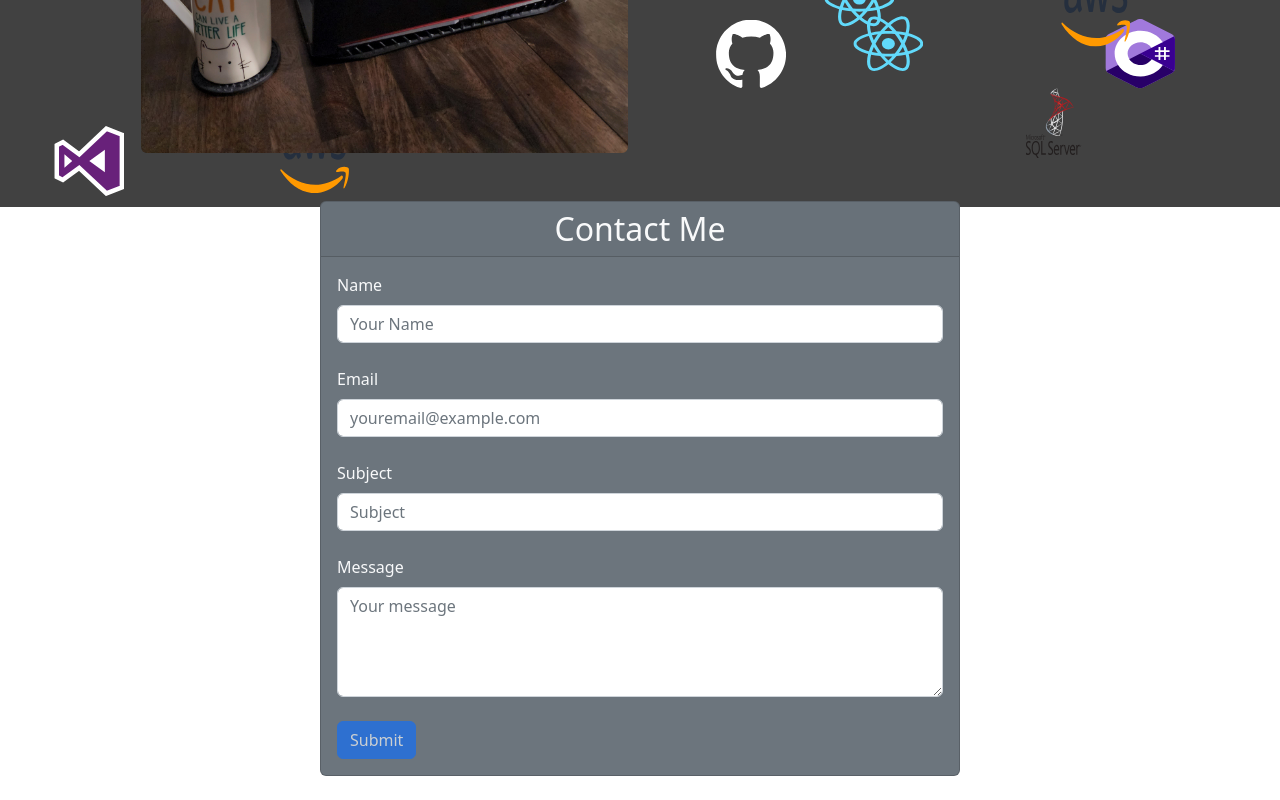
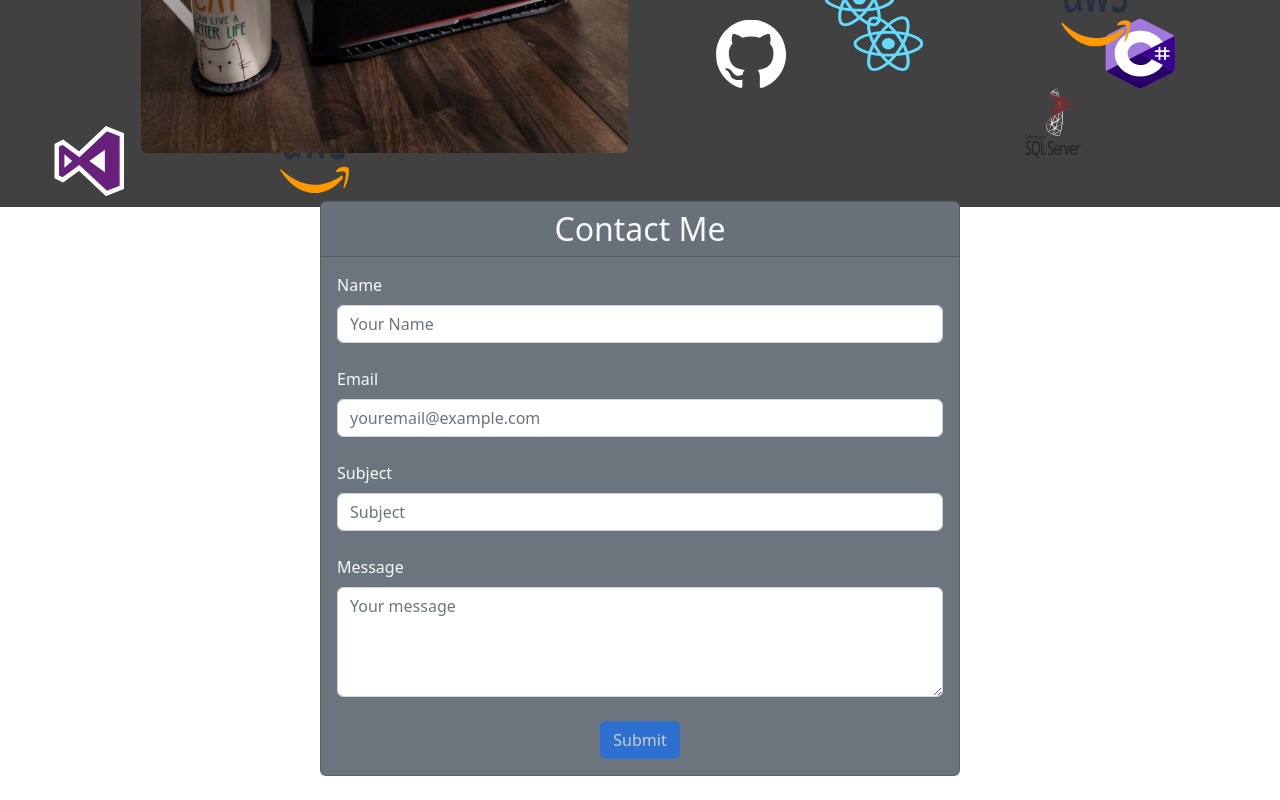
Before and after one commit to bcaesar42/bryancaesar-dot-com, a React (Create React App) app: page / in a window 1280 px wide. Shown: the part 593-1393 px from the top of the page. Built offline with nearby package versions, Linux system fonts and the light colour scheme.

Commit message:
Centered button.

```diff
--- a/src/Components/ContactMe.js
+++ b/src/Components/ContactMe.js
@@ -126,7 +126,9 @@ const ContactMe = () => {
             />
           </Form.Group>
 
-          <Button type="submit" className="mx-auto" disabled={!formIsValid}>Submit</Button>
+          <div className="d-flex justify-content-center">
+            <Button type="submit" disabled={!formIsValid}>Submit</Button>
+          </div>
         </Form>
       </Card.Body>
     </StyledCard>
```
